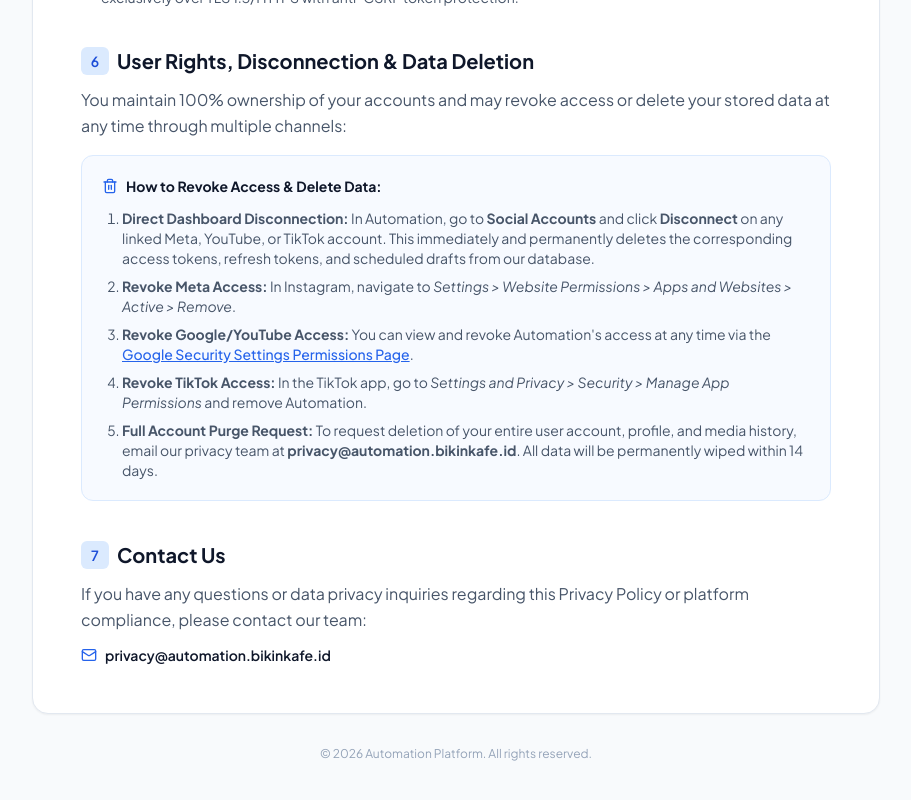
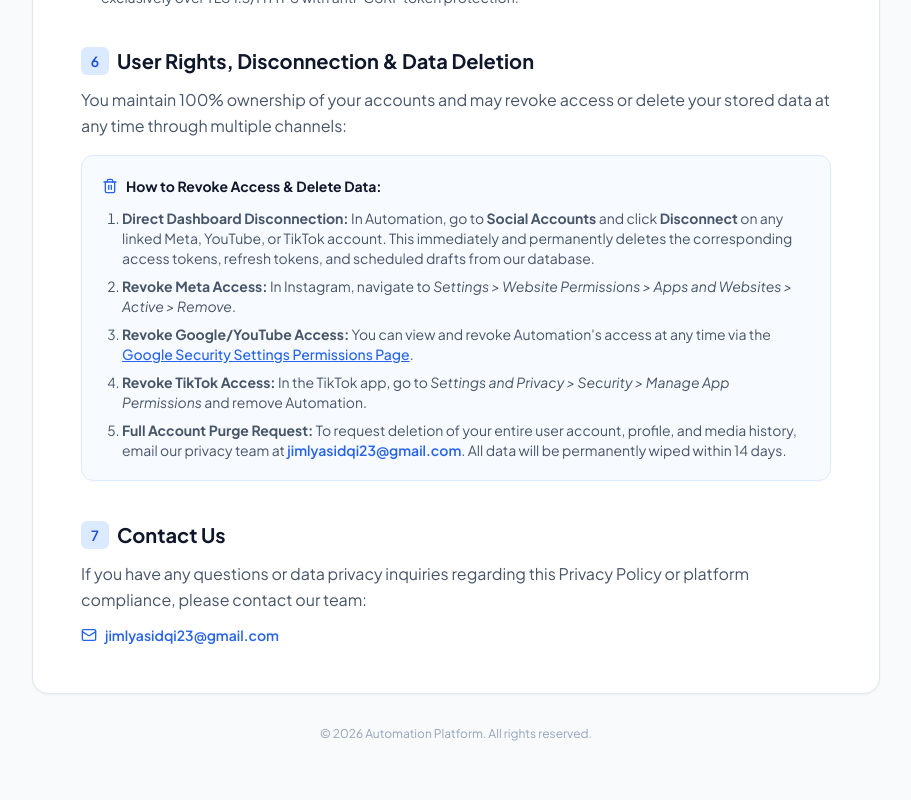
Before and after one commit to Jimly23/autopost, a React (Vite) app in the folder frontend/: page /privacy in a window 1280 px wide. Shown: the part 2135-2935 px from the top of the page, without its empty margins (184-1095 px from the left). Built offline with nearby package versions, Linux system fonts and the light colour scheme; no server answers.

Commit message:
Update contact email to jimlyasidqi23@gmail.com on Privacy Policy and Terms of Service

```diff
--- a/frontend/src/pages/legal/PrivacyPolicy.tsx
+++ b/frontend/src/pages/legal/PrivacyPolicy.tsx
@@ -287,7 +287,7 @@ export const PrivacyPolicy: React.FC = () => {
                   <strong>Revoke TikTok Access:</strong> In the TikTok app, go to <em>Settings and Privacy &gt; Security &gt; Manage App Permissions</em> and remove Automation.
                 </li>
                 <li>
-                  <strong>Full Account Purge Request:</strong> To request deletion of your entire user account, profile, and media history, email our privacy team at <strong>privacy@automation.bikinkafe.id</strong>. All data will be permanently wiped within 14 days.
+                  <strong>Full Account Purge Request:</strong> To request deletion of your entire user account, profile, and media history, email our privacy team at <a href="mailto:jimlyasidqi23@gmail.com" className="font-semibold text-blue-600 hover:underline">jimlyasidqi23@gmail.com</a>. All data will be permanently wiped within 14 days.
                 </li>
               </ol>
             </div>
@@ -304,7 +304,9 @@ export const PrivacyPolicy: React.FC = () => {
             </p>
             <div className="mt-3 flex items-center gap-2 text-sm font-semibold text-slate-900">
               <Mail className="h-4 w-4 text-blue-600" />
-              <span>privacy@automation.bikinkafe.id</span>
+              <a href="mailto:jimlyasidqi23@gmail.com" className="text-blue-600 hover:underline">
+                jimlyasidqi23@gmail.com
+              </a>
             </div>
           </section>
         </div>
--- a/frontend/src/pages/legal/TermsOfService.tsx
+++ b/frontend/src/pages/legal/TermsOfService.tsx
@@ -176,7 +176,10 @@ export const TermsOfService: React.FC = () => {
               Contact Us
             </h2>
             <p className="text-sm">
-              For questions regarding these Terms, contact our legal team at: <strong>legal@automation.bikinkafe.id</strong>.
+              For questions regarding these Terms, contact our legal team at:{' '}
+              <a href="mailto:jimlyasidqi23@gmail.com" className="font-semibold text-blue-600 hover:underline">
+                jimlyasidqi23@gmail.com
+              </a>.
             </p>
           </section>
         </div>
```
